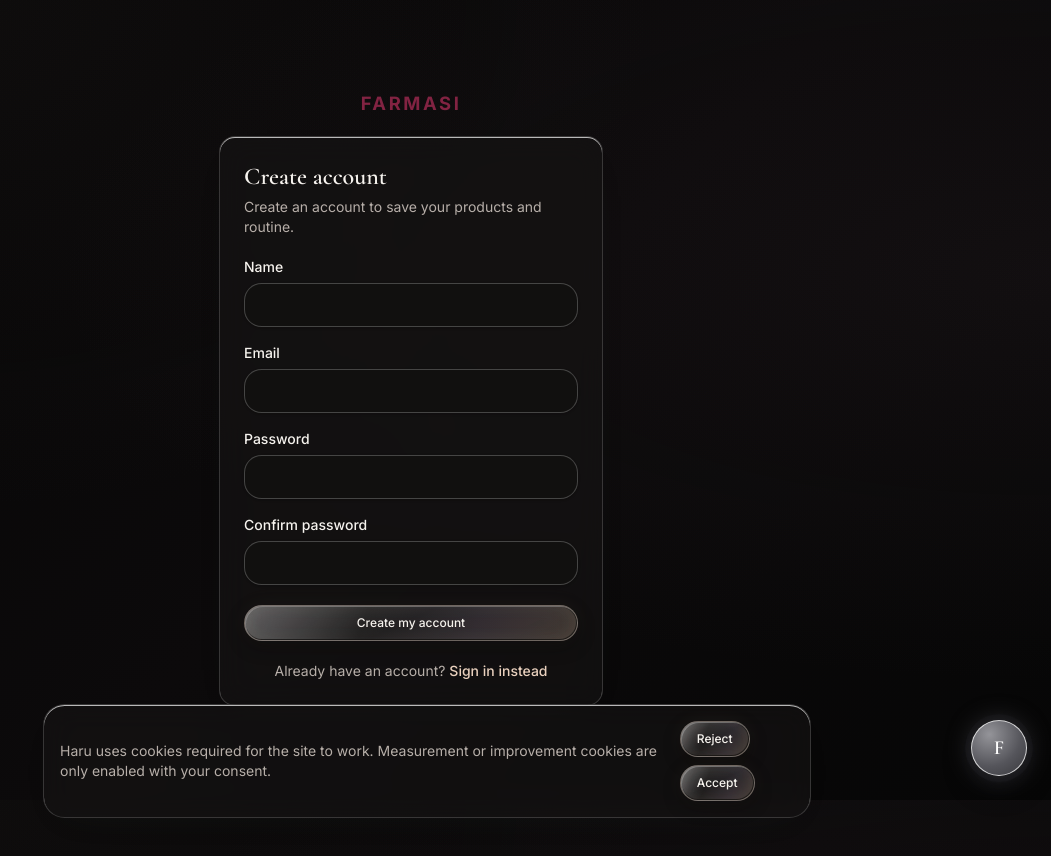
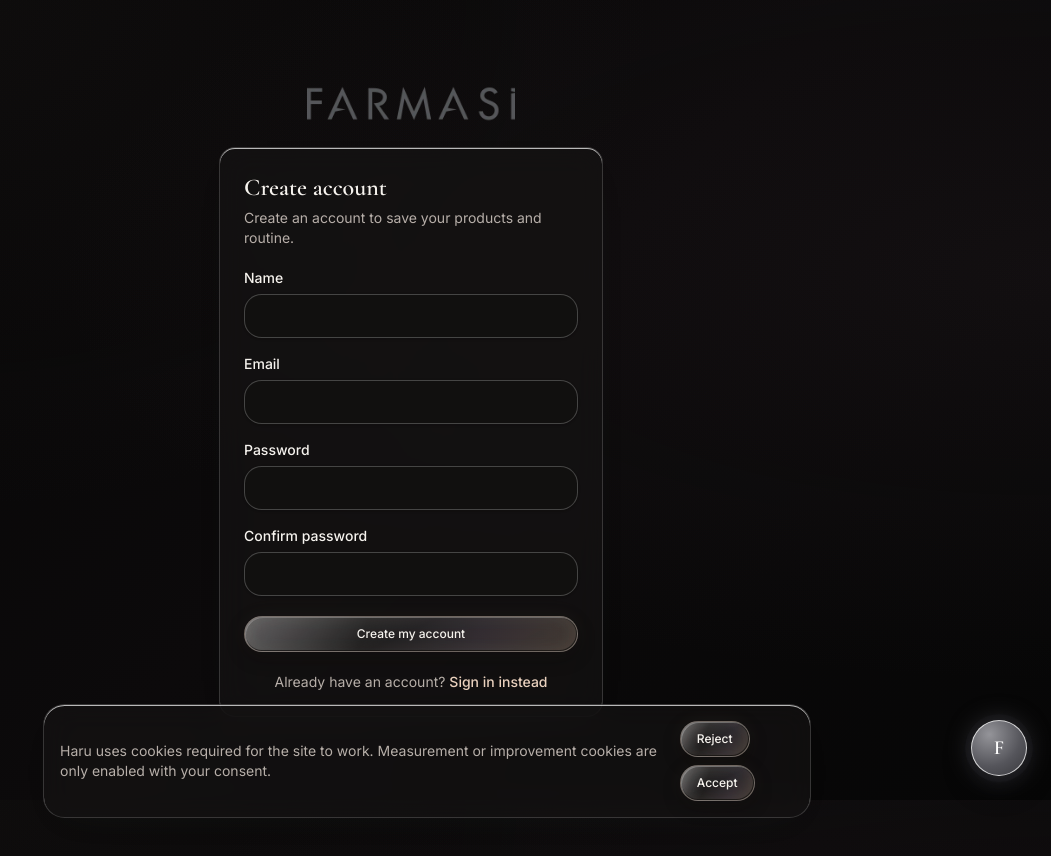
Before and after one commit to tokkimi/Farmasi, a Next.js app: page /en/sign-up in a window 1280 px wide. Shown: the top 856 px of the page, without its empty margins (229-1280 px from the left). Built offline with nearby package versions, Linux system fonts and the light colour scheme.

Commit message:
fix: use supplied Farmasi logo asset

```diff
--- a/src/components/brand-splash.tsx
+++ b/src/components/brand-splash.tsx
@@ -21,9 +21,9 @@ export function BrandSplash() {
   if (!visible) return null;
   return (
     <div className="farmasi-brand-splash" role="status" aria-label="Farmasi se prépare">
-      <div className="haru-brand-splash-glow" />
-      <div className="farmasi-brand-splash-mark" aria-hidden="true">F</div>
-      <div className="farmasi-brand-splash-wordmark"><strong>FARMASI</strong><span>BEAUTY INNOVATION</span></div>
+      {/* Official Farmasi wordmark supplied for this demo. */}
+      {/* eslint-disable-next-line @next/next/no-img-element */}
+      <img src="/farmasi-logo.png" alt="Farmasi" className="farmasi-brand-splash-logo" />
       <div className="farmasi-brand-loading" aria-hidden="true"><i /></div>
     </div>
   );
--- a/src/components/logo.tsx
+++ b/src/components/logo.tsx
@@ -1,6 +1,7 @@
-/** Farmasi wordmark used consistently across the demo. */
+/** Official Farmasi wordmark used consistently across the demo. */
 export function Logo({ className }: { className?: string }) {
   return (
-    <span aria-label="Farmasi" className={`farmasi-logo ${className ?? ""}`}>FARMASI</span>
+    // eslint-disable-next-line @next/next/no-img-element
+    <img src="/farmasi-logo.png" alt="Farmasi" className={`farmasi-logo ${className ?? ""}`} />
   );
 }
```
